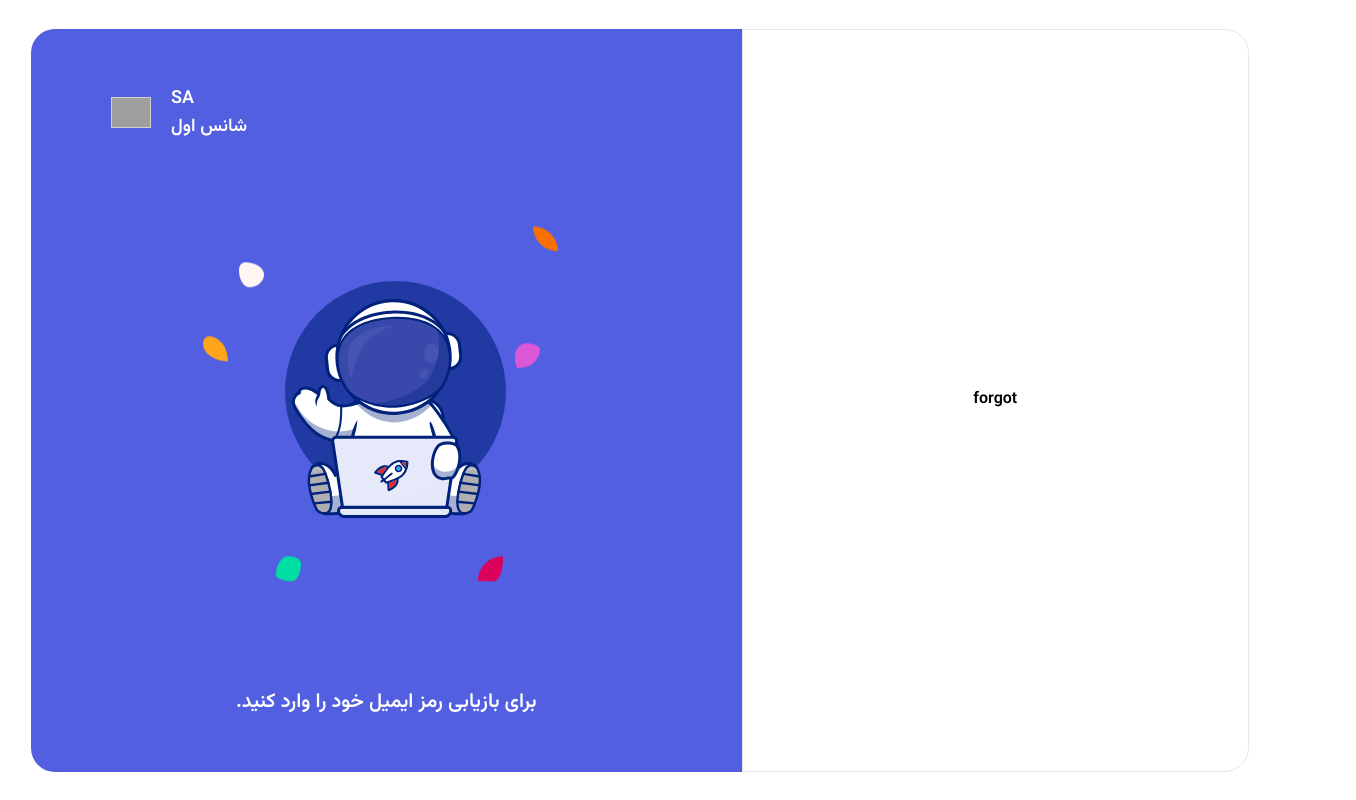
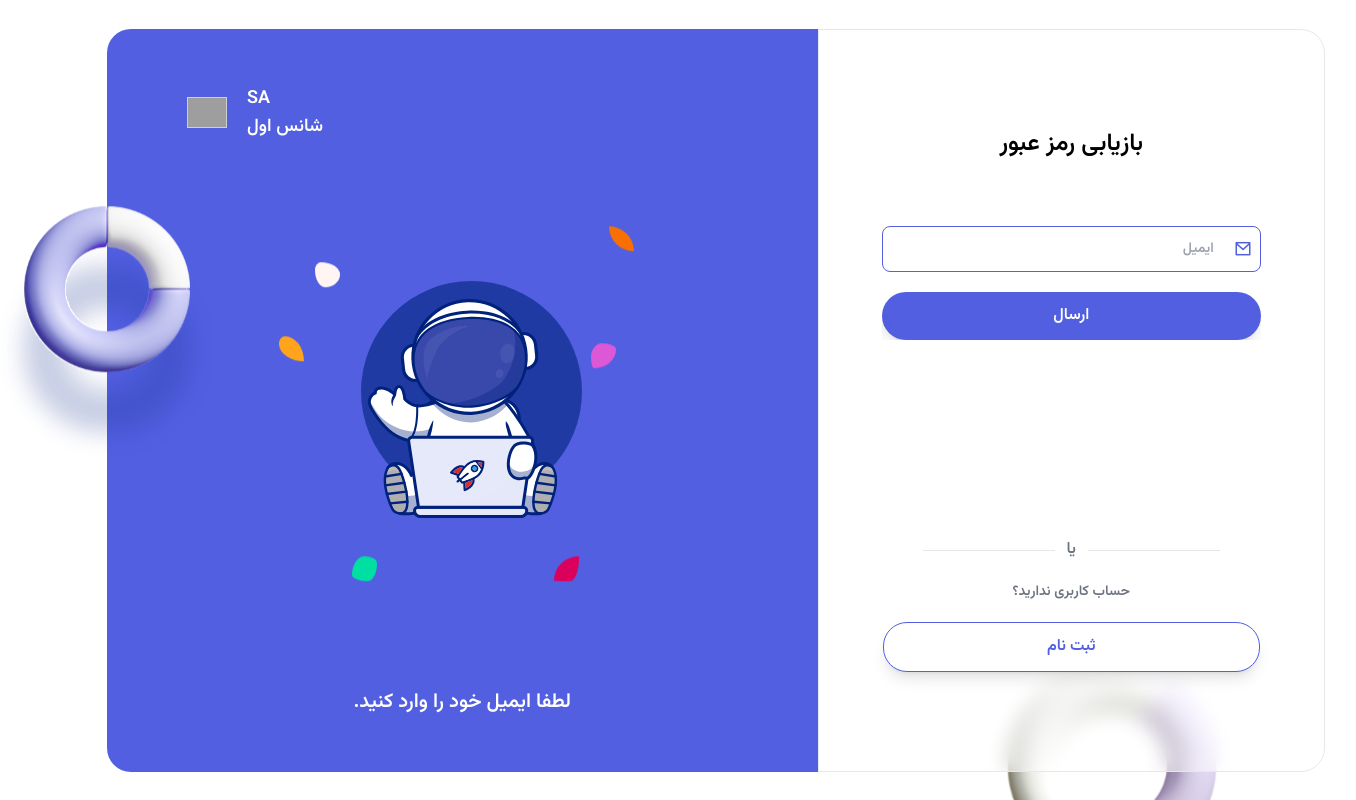
Before and after one commit to abolfazlj10/shans_aval, a Vue app: page /forgot in a window 1280 px wide. Shown: the top 800 px of the page, 1356 px wide, since content can reach past the window. Built offline with nearby package versions, Linux system fonts and the light colour scheme; grey boxes are pictures that could not be loaded.

Commit message:
finish ui login and register and forgotPass

```diff
--- a/src/pages/auth/forgot.vue
+++ b/src/pages/auth/forgot.vue
@@ -1,12 +1,101 @@
 <script>
-import fream from './fream.vue';
+import fream from './fream.vue'
 export default{
+    data(){
+        return{
+            seePass:true,
+            prentWidth:0,
+            widthForm:0,
+            isShow:false,
+            step:0
+        }
+    },
+    methods:{
+        focusPass (){
+            this.$refs.pass.focus()
+        },
+        removePX(el){ // get 1200px => 1200
+            return el.slice(0,el.length-2)
+        },
+        getParent(inp){
+            try{
+                let padding = this.removePX(getComputedStyle(inp).paddingRight) * 2
+                let width = this.removePX(getComputedStyle(inp).width)
+                this.widthForm = width - padding
+            }catch{}
+        }
+    },
+    mounted(){
+        this.isShow = true
+        this.$refs.email.focus()
+    },
     components:{fream}
 }
 </script>
 <template>
     <fream v-slot="propsParent">
-        {{ propsParent.changer(3) }}
-        forgot
+        {{ !isShow ? propsParent.changer(3) : null }}
+        {{ getParent(propsParent.parnt) }}
+        <div class="flex items-center flex-grow text-2xl">بازیابی رمز عبور</div>
+        <div :style="`width:${widthForm}px`" class="flex-grow overflow-hidden">
+            <div :style="`width:${widthForm*3}px;transform: translate3d(${widthForm * step}px, 0, 0);`" class="justify-center flex duration-150 overflow-hidden">
+                <form @submit.prevent="step = 1" :style="`width:${widthForm}px`" class="flex flex-col gap-5">
+                    <div class="inputs group">
+                        <i class="ri-mail-line iconInput"></i>
+                        <input required @focus="propsParent.changer(1)" ref="email" type="email" placeholder="ایمیل" class="inputStyle">
+                    </div>
+                    <button class="loginBtn">ارسال</button>
+                </form>
+                <form @submit.prevent="step = 2" :style="`width:${widthForm}px`" class="flex flex-col gap-5">
+                    <div class="inputs group">
+                        <i class="ri-mail-line iconInput"></i>
+                        <input required @focus="propsParent.changer(6)" ref="code" type="text" minlength="6" placeholder="کد 6 رقمی" class="inputStyle">
+                    </div>
+                    <button class="loginBtn">تایید</button>
+                </form>
+                <form @submit.prevent="step = 0" :style="`width:${widthForm}px`" class="flex flex-col gap-5">
+                    <div class="inputs group">
+                        <i class="ri-lock-2-line iconInput"></i>
+                        <input required @focus="propsParent.changer(2)" ref="pass"  :type="seePass ? 'password' : 'text'" minlength="8" placeholder="رمز جدید" class="inputStyle">
+                        <i v-if="!seePass" @click="seePass = true;focusPass()" class="ri-eye-line cursor-pointer iconInput"></i>
+                        <i v-else @click="seePass = false;focusPass()" class="ri-eye-off-line cursor-pointer iconInput"></i>
+                    </div>
+                    <button class="loginBtn">تایید</button>
+                </form>
+            </div>
+        </div>
+        <div class="flex-grow justify-center w-full flex flex-col gap-5">
+            <div class="w-full flex items-center gap-3 px-10">
+                <div class="w-5 h-[1px] bg-brd/50 flex-grow"></div>
+                <div class="text-gray-500">یا</div>
+                <div class="w-5 h-[1px] bg-brd/50 flex-grow"></div>
+            </div>
+            <div class="createAccount"><router-link to="/register">حساب کاربری ندارید؟</router-link></div>
+            <router-link to="/register"><div class="registerBtn loginBtn">ثبت نام</div></router-link>
+        </div>
     </fream>
 </template>
+<style scoped>
+.inputs{
+    @apply flex gap-2 border border-brd px-2 py-2 rounded-lg duration-100 focus-within:border-brand;
+}
+.inputStyle{
+    @apply w-10/12 outline-none placeholder:text-sm;
+}
+.iconInput{
+    @apply w-1/12 text-[#828282] text-lg duration-100 group-focus-within:text-brand;
+}
+.loginBtn{
+    @apply bg-brand text-white text-center py-3 rounded-3xl shadow-lg cursor-pointer duration-100 hover:bg-brand/95;
+}
+.texter{
+    @apply flex items-center text-center whitespace-nowrap text-xl space-y-3 overflow-hidden;
+    transition: .1s all ease;
+}
+.registerBtn{
+    @apply !bg-white !text-brand border border-brand !duration-100 hover:!bg-brand hover:!text-white;
+}
+.createAccount{
+    @apply text-sm text-center text-gray-500;
+}
+</style>
--- a/src/pages/auth/fream.vue
+++ b/src/pages/auth/fream.vue
@@ -24,9 +24,11 @@ export default{
 </script>
 <template>
     <div class="h-screen flex">
-        <div class="containerLogin">
-            <div class="form">
-                <slot :changer="changeStep"></slot>
+        <div class="containerLogin relative">
+            <img class="torus" src="../../assets/img/torus.svg">
+            <img class="torus2" src="../../assets/img/torus2.svg">
+            <div class="form" ref="form">
+                <slot :changer="changeStep" :parnt="$refs.form"></slot>
             </div>
             <div ref="cover" class="cover">
                 <div class="flex gap-5 justify-end items-center">
@@ -47,13 +49,14 @@ export default{
                     <div class="shape rounded-3xl w-[25px] h-[25px] left-[75%] top-[90%] bg-[#DB005B]" style="border-radius:100% 0% 36% 64% / 97% 8% 92% 3% ;"></div>
                     <div class="shape rounded-3xl w-[25px] h-[25px] left-[85%] top-[32%] bg-[#DD58D6]" style="border-radius:44% 56% 88% 12% / 56% 24% 76% 44%  ;"></div>
                 </div>
-                <div :style="`width:${wEl * 6}px;transform: translate3d(${wEl*step}px, 0, 0);`" class="texter">
+                <div :style="`width:${wEl * 7}px;transform: translate3d(${wEl*step}px, 0, 0);`" class="texter">
                     <div :style="`width:${wEl}px`">برای ورود باید ایمیل و رمز خود را وارد کنید.</div>
                     <div :style="`width:${wEl}px`">لطفا ایمیل خود را وارد کنید.</div>
                     <div :style="`width:${wEl}px`">رمز شما باید حداقل شامل 8 کارکتر باشد.</div>
                     <div :style="`width:${wEl}px`">برای بازیابی رمز ایمیل خود را وارد کنید.</div>
                     <div :style="`width:${wEl}px`">فیلد ها را کامل کنید.</div>
                     <div :style="`width:${wEl}px`">نام کاربری خود را وارد کنید.</div>
+                    <div :style="`width:${wEl}px`">کد 6 رقمی به ایمیل شما ارسال شد.</div>
                 </div>
             </div>
         </div>
@@ -69,9 +72,10 @@ export default{
     border-bottom-left-radius: 24px;
 }
 .form{
-    @apply flex flex-col justify-evenly items-center bg-white w-5/12 border px-16 py-8;
+    @apply flex flex-col justify-evenly items-center bg-white/50 w-5/12 border px-16 py-8 overflow-hidden;
     border-top-right-radius: 24px;
     border-bottom-right-radius: 24px;
+    backdrop-filter: blur(10px);
 }
 .texter{
     @apply flex items-center text-center whitespace-nowrap text-xl space-y-3 overflow-hidden;
@@ -93,4 +97,23 @@ export default{
         transform: translateY(0);
     }
 }
+.torus{
+    @apply absolute -left-[107px] top-44;
+    animation: shape 3s ease infinite;
+}
+.torus2{
+    @apply absolute right-[107px] -bottom-24 -z-10;
+    animation: T1 3s ease infinite;
+}
+@keyframes T1 {
+    0%{
+        transform: rotate(0);
+    }
+    50%{
+        transform: rotate(-3deg);
+    }
+    100%{
+        transform: rotate(0);
+    }
+}
 </style>
--- a/src/pages/auth/login.vue
+++ b/src/pages/auth/login.vue
@@ -16,8 +16,8 @@ export default{
 </script>
 <template>
     <fream v-slot="propsParent">
-        <div class="text-2xl">ورود</div>
-        <form class="w-full flex flex-col gap-5">
+        <div class="flex-grow flex items-center text-2xl">ورود</div>
+        <form class="flex-grow justify-center w-full flex flex-col gap-5">
             <div class="inputs group">
                 <i class="ri-mail-line iconInput"></i>
                 <input required @focus="propsParent.changer(1)" type="email" placeholder="ایمیل" class="inputStyle">
@@ -31,7 +31,7 @@ export default{
             <router-link to="/forgot" class="text-xs text-brand text-left cursor-pointer"><div>رمز عبور خود را فراموش کرده اید؟</div></router-link>
             <button class="loginBtn">ورود</button>
         </form>
-        <div class="w-full flex flex-col gap-5">
+        <div class="flex-grow justify-center w-full flex flex-col gap-5">
             <div class="w-full flex items-center gap-3 px-10">
                 <div class="w-5 h-[1px] bg-brd/50 flex-grow"></div>
                 <div class="text-gray-500">یا</div>
--- a/src/pages/auth/register.vue
+++ b/src/pages/auth/register.vue
@@ -45,7 +45,7 @@ export default{
                 <div class="text-gray-500">یا</div>
                 <div class="w-5 h-[1px] bg-brd/50 flex-grow"></div>
             </div>
-            <div class="createAccount"><router-link to="/register">قبلا حساب کاربری داشتید؟</router-link></div>
+            <div class="createAccount"><router-link to="/login">قبلا حساب کاربری داشتید؟</router-link></div>
             <router-link to="/login"><div class="registerBtn loginBtn">ورود</div></router-link>
         </div>
     </fream>
```
Also changed, not shown: src/assets/img/Torus2.svg (added), src/assets/img/torus.svg (added).
